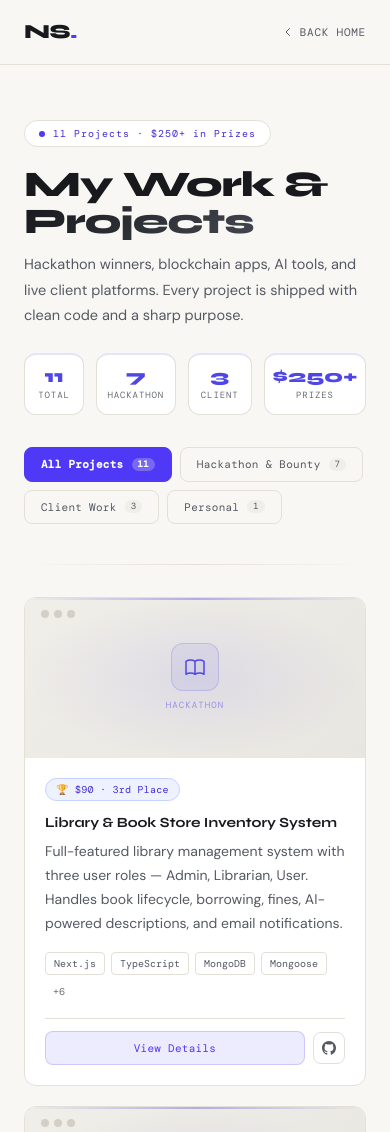
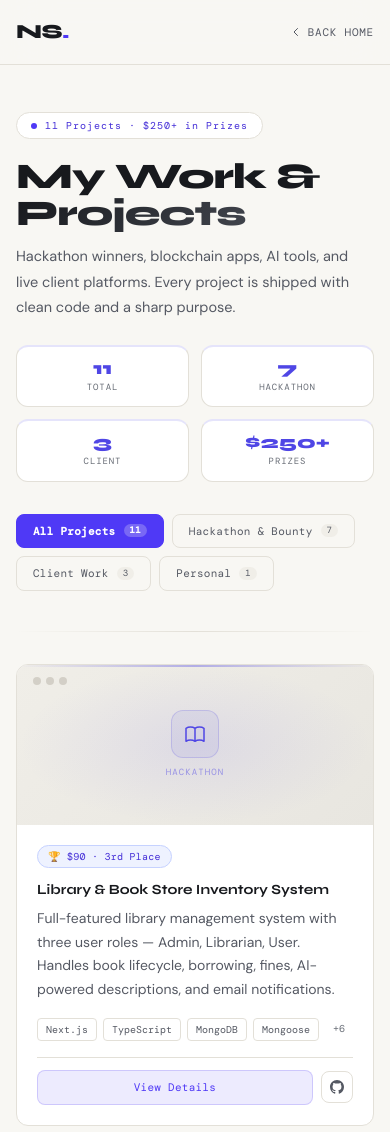
Before and after one commit to Nitrajsinh-Solanki/nitrajsinh-solanki-portfolio, a Next.js app in the folder nitrajsinh-solanki/: page /projects in a window 390 px wide. Shown: the top 1132 px of the page. Built offline with nearby package versions, Linux system fonts and the light colour scheme; no server answers; a web font is replaced by a local one.

Commit message:
fix: use responsive project stats and mobile page gutters

```diff
--- a/nitrajsinh-solanki/app/projects/ProjectsClient.tsx
+++ b/nitrajsinh-solanki/app/projects/ProjectsClient.tsx
@@ -261,7 +261,7 @@ export default function ProjectsClient() {
 
         {/* ── Navbar ── */}
         <nav className="fixed top-0 inset-x-0 z-50 bg-[#F8F7F3]/92 backdrop-blur-xl border-b border-[#E3E0D8]">
-          <div className="max-w-6xl mx-auto h-16 flex items-center justify-between px-6 md:px-10">
+          <div className="max-w-6xl mx-auto h-16 flex items-center justify-between gap-3 px-4 sm:px-6 md:px-10">
             <Link
               href="/"
               style={{ fontFamily: "var(--syne-var)" }}
@@ -293,7 +293,7 @@ export default function ProjectsClient() {
 
           {/* ── Page Header ── */}
           <section
-            className="relative px-6 md:px-10 pt-14 pb-10 overflow-hidden"
+            className="relative px-4 sm:px-6 md:px-10 pt-12 sm:pt-14 pb-10 overflow-hidden"
             aria-labelledby="projects-heading"
           >
             <div className="relative z-10 max-w-6xl mx-auto">
@@ -339,7 +339,7 @@ export default function ProjectsClient() {
                 </div>
 
                 {/* ── Stats panel ── */}
-                <div className="flex items-stretch gap-3 shrink-0">
+                <div className="grid w-full grid-cols-2 gap-3 sm:grid-cols-4 lg:flex lg:w-auto lg:shrink-0">
                   {[
                     { value: `${PROJECTS.length}`, label: "Total",     color: "#4F46E5" },
                     { value: `${hackathonCount}`,  label: "Hackathon", color: "#4F46E5" },
@@ -348,7 +348,7 @@ export default function ProjectsClient() {
                   ].map(({ value, label, color }) => (
                     <div
                       key={label}
-                      className="flex flex-col items-center justify-center px-4 py-3 rounded-xl border border-[#E3E0D8] bg-[#FFFFFF] min-w-[60px]"
+                      className="flex min-w-0 flex-col items-center justify-center px-2 sm:px-4 py-3 rounded-xl border border-[#E3E0D8] bg-[#FFFFFF] lg:min-w-[60px]"
                       style={{ borderTop: `2px solid ${color}25` }}
                     >
                       <span
@@ -407,13 +407,13 @@ export default function ProjectsClient() {
           </section>
 
           {/* ── Divider ── */}
-          <div className="max-w-6xl mx-auto px-6 md:px-10">
+          <div className="max-w-6xl mx-auto px-4 sm:px-6 md:px-10">
             <div className="h-px bg-gradient-to-r from-transparent via-[#E3E0D8] to-transparent" />
           </div>
 
           {/* ── Projects Grid ── */}
           <section
-            className="px-6 md:px-10 pt-8 pb-20 max-w-6xl mx-auto"
+            className="px-4 sm:px-6 md:px-10 pt-8 pb-20 max-w-6xl mx-auto"
             aria-label="Projects list"
           >
             <div
```
